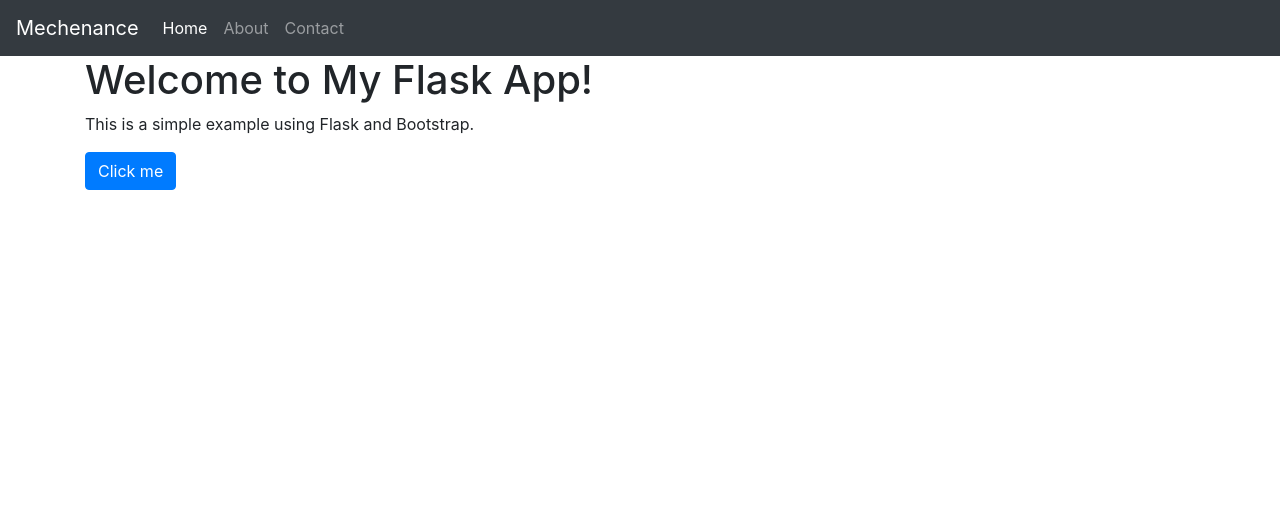
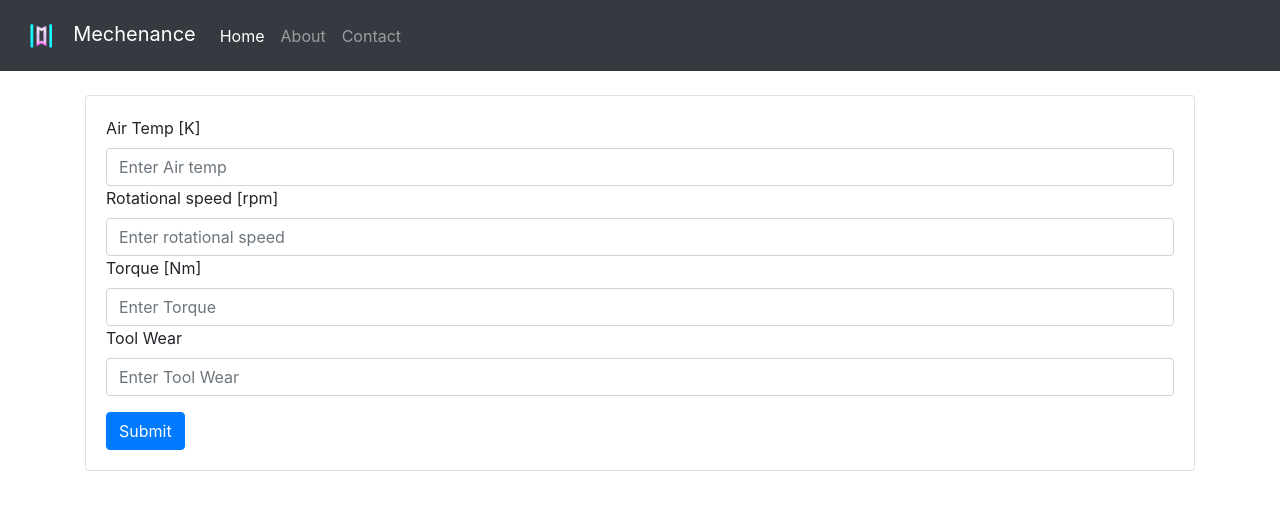
Before and after one commit to bitwiserob/Mechenance, a Flask app: page / in a window 1280 px wide. Shown: the top 510 px of the page. Run offline with Flask 3, Linux system fonts and the light colour scheme; some libraries are stand-ins or nearby versions.

Commit message:
updated with base form

```diff
--- a/app.py
+++ b/app.py
@@ -1,5 +1,5 @@
 from flask import Flask
-from flask import render_template
+from flask import render_template,request
 from flask_bootstrap import Bootstrap
 
 app = Flask(__name__)
@@ -8,3 +8,19 @@ bootstrap = Bootstrap(app)
 @app.route('/')
 def index():
     return render_template('index.html')
+
+
+@app.route('/predict', methods=['GET', 'POST'])
+def predict():
+    form_data = {}
+    if request.method == 'POST':
+        # Assuming you're sending data with the keys 'air_temp', 'rpm', 'nm', 'min'
+        form_data['air_temp'] = request.form.get('air_temp_input', '')
+        form_data['rpm'] = request.form.get('rpm_input', '')
+        form_data['nm'] = request.form.get('nm_input', '')
+        form_data['min'] = request.form.get('min_input', '')
+    return render_template('predict.html', form_data=form_data)
+
+if __name__ == '__main__':
+    app.run(debug=True)
+#load model on startup
--- a/templates/index.html
+++ b/templates/index.html
@@ -4,13 +4,31 @@
   <head>
     <title>My Flask App</title>
     <!-- Bootstrap CSS -->
-    <link rel="stylesheet" href="https://stackpath.bootstrapcdn.com/bootstrap/4.5.2/css/bootstrap.min.css">
+    <link
+      rel="stylesheet"
+      href="https://stackpath.bootstrapcdn.com/bootstrap/4.5.2/css/bootstrap.min.css"
+    />
   </head>
   <body>
     <!-- Navbar -->
     <nav class="navbar navbar-expand-lg navbar-dark bg-dark">
-        <a class="navbar-brand" href="#">Mechenance</a>
-        <button class="navbar-toggler" type="button" data-toggle="collapse" data-target="#navbarSupportedContent" aria-controls="navbarSupportedContent" aria-expanded="false" aria-label="Toggle navigation">
+      <a class="navbar-brand" href="#">
+        <img
+          src="{{ url_for('static', filename='brand.png') }}"
+          alt="Brand Logo"
+          height="45"
+        />
+        Mechenance
+      </a>
+      <button
+        class="navbar-toggler"
+        type="button"
+        data-toggle="collapse"
+        data-target="#navbarSupportedContent"
+        aria-controls="navbarSupportedContent"
+        aria-expanded="false"
+        aria-label="Toggle navigation"
+      >
         <span class="navbar-toggler-icon"></span>
       </button>
 
@@ -28,11 +46,62 @@
         </ul>
       </div>
     </nav>
+    <!-- MODEL - 1:
 
+INPUTS
+
+# Air temperature [K]
+
+# Rotational speed [rpm]
+
+# Torque [Nm]
+
+# Tool wear [min]
+
+OUTPUTS:
+
+# Prediction (Failure Type) -->
     <div class="container">
-        <h1>Welcome to My Flask App!</h1>
-        <p>This is a simple example using Flask and Bootstrap.</p>
-        <button class="btn btn-primary">Click me</button>
+      <div class="card my-4">
+        <div class="card-body">
+          <form action="/predict" method="POST">
+            <div class="form-group">
+              <label for="air_temp_input">Air Temp [K]</label>
+              <input
+                type="text"
+                class="form-control"
+                id="air_temp_input"
+                placeholder="Enter Air temp"
+              />
+
+              <label for="rpm_input">Rotational speed [rpm]</label>
+              <input
+                type="text"
+                class="form-control"
+                id="rpm_input"
+                placeholder="Enter rotational speed"
+              />
+
+              <label for="nm_input">Torque [Nm]</label>
+              <input
+                type="text"
+                class="form-control"
+                id="nm_input"
+                placeholder="Enter Torque"
+              />
+
+              <label for="min_input">Tool Wear</label>
+              <input
+                type="text"
+                class="form-control"
+                id="min_input"
+                placeholder="Enter Tool Wear"
+              />
+            </div>
+            <button type="submit" class="btn btn-primary">Submit</button>
+          </form>
+        </div>
+      </div>
     </div>
 
     <!-- Bootstrap JS (Optional) -->
```
Also changed, not shown: templates/predict.html (added, +24 -0 lines), static/brand.png (added). Lines whose indentation alone changed are shown as unchanged.
